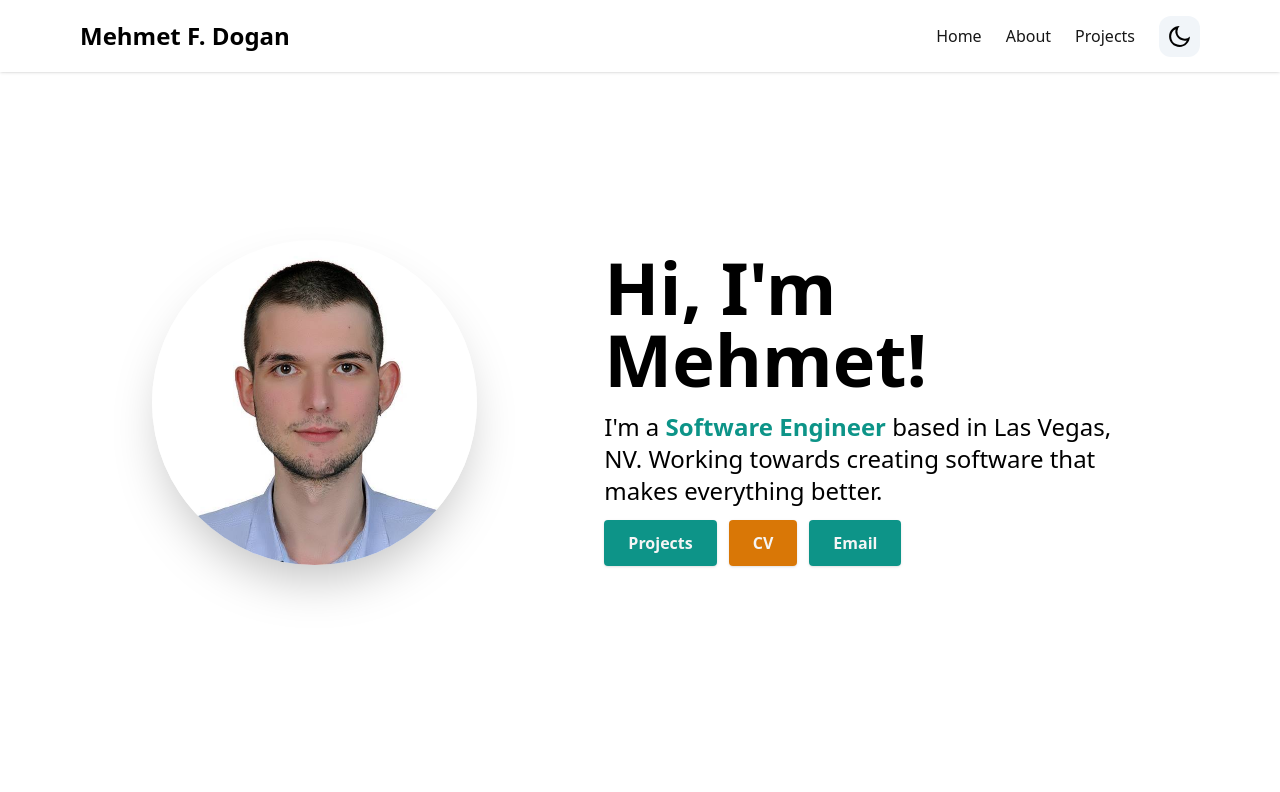
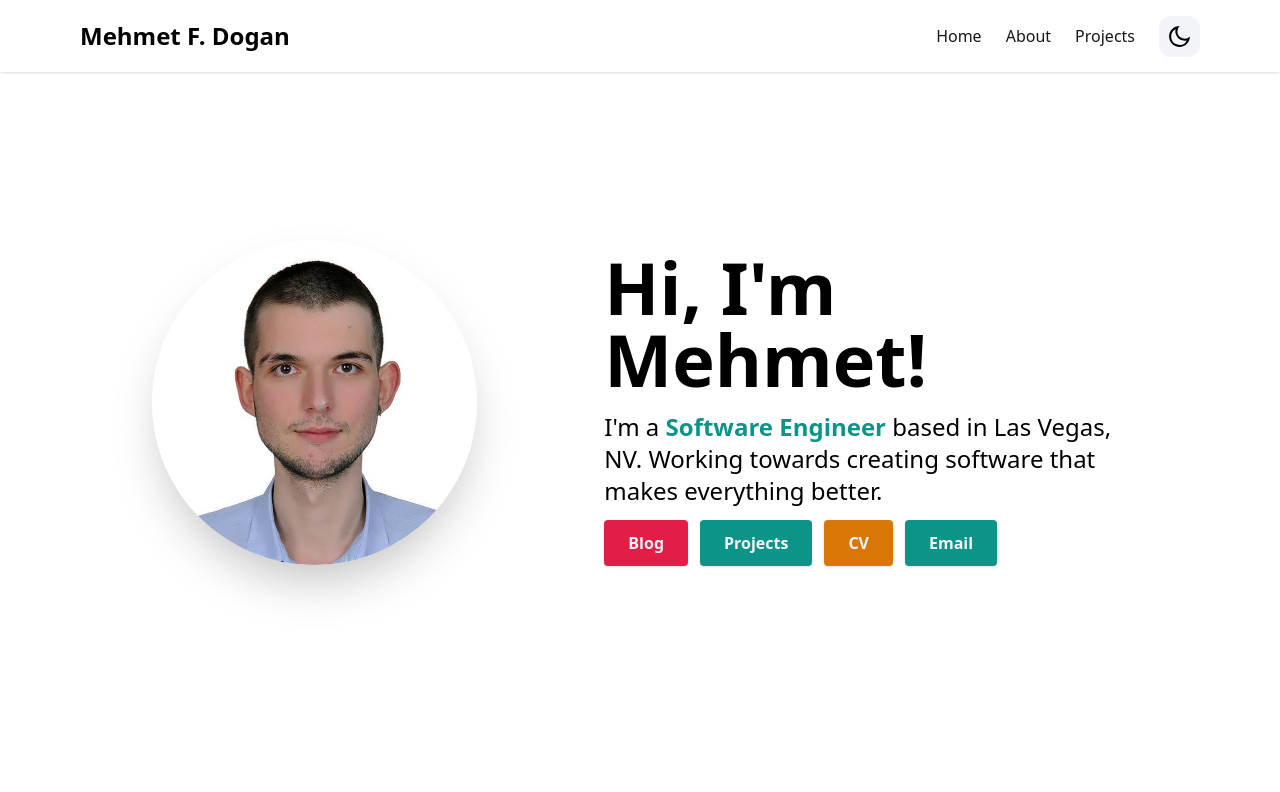
Before and after one commit to mehmet-f-dogan/mehmetfd.dev, a Next.js app: page / in a window 1280 px wide. Shown: the top 792 px of the page. Built offline with nearby package versions, Linux system fonts and the light colour scheme.

Commit message:
added blog

```diff
--- a/components/HeroSection.tsx
+++ b/components/HeroSection.tsx
@@ -29,9 +29,15 @@ const HeroSection = () => {
             based in Las Vegas, NV. Working towards creating software that makes
             everything better.
           </p>
+          <a
+            href="https://bware.mehmetfd.dev"
+            className="text-neutral-100 font-semibold px-6 py-3 bg-rose-600 rounded shadow hover:bg-rose-700"
+          >
+            Blog
+          </a>
           <Link
             to="projects"
-            className="text-neutral-100 font-semibold px-6 py-3 bg-teal-600 rounded shadow hover:bg-teal-700"
+            className="text-neutral-100 font-semibold ml-3 px-6 py-3 bg-teal-600 rounded shadow hover:bg-teal-700"
             activeClass="active"
             spy={true}
             smooth={true}
@@ -42,14 +48,14 @@ const HeroSection = () => {
           </Link>
           <a
             href="/CV.pdf"
-            className="text-neutral-100 font-semibold mx-3 px-6 py-3 bg-amber-600 rounded shadow hover:bg-amber-700"
+            className="text-neutral-100 font-semibold ml-3 px-6 py-3 bg-amber-600 rounded shadow hover:bg-amber-700"
             target="_blank"
           >
             CV
           </a>
           <a
             href="mailto:mehmet@mehmetfd.dev"
-            className="text-neutral-100 font-semibold px-6 py-3 bg-teal-600 rounded shadow hover:bg-teal-700"
+            className="text-neutral-100 font-semibold ml-3 px-6 py-3 bg-teal-600 rounded shadow hover:bg-teal-700"
           >
             Email
           </a>
```
